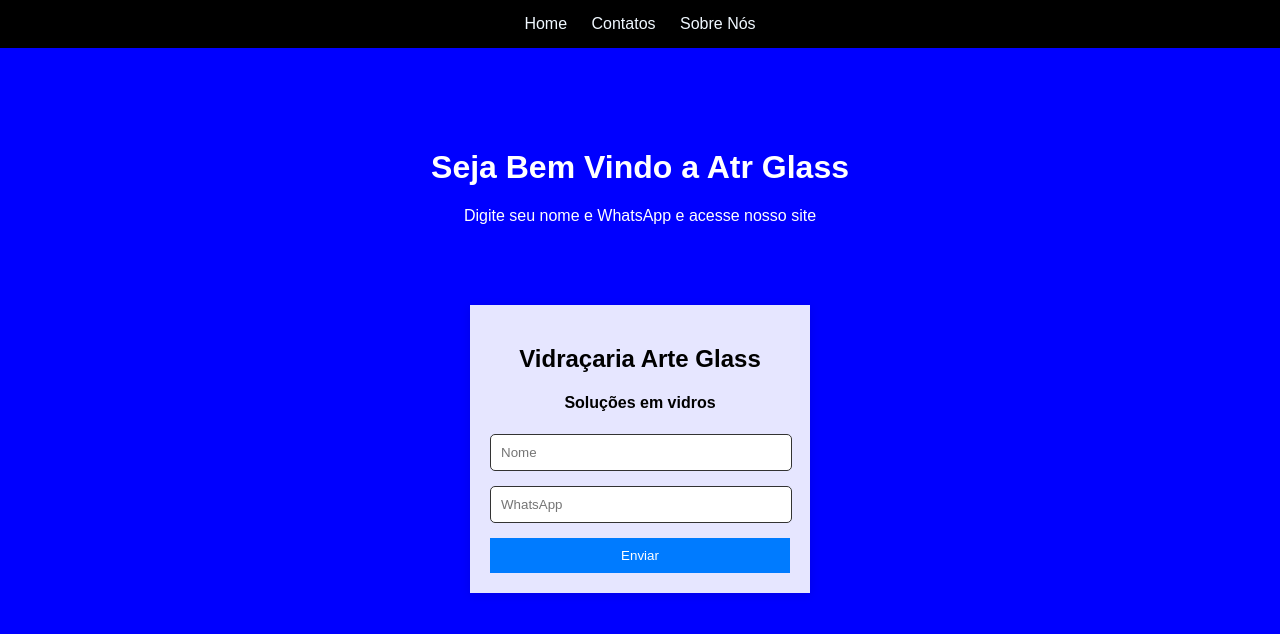
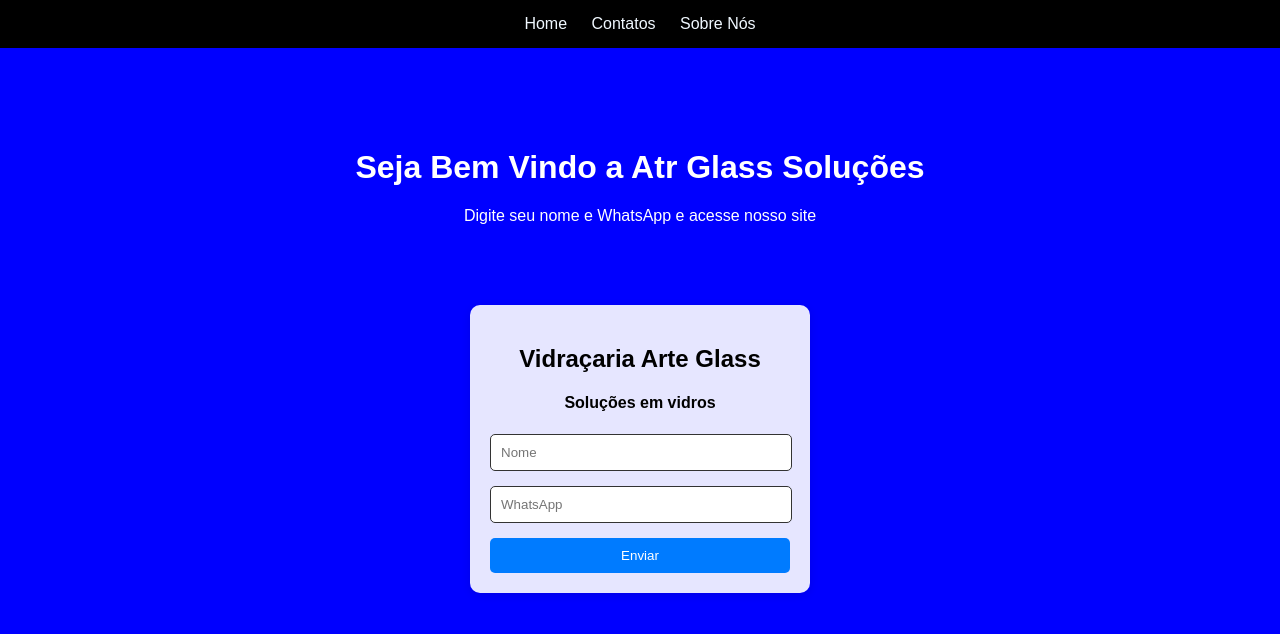
Before and after one commit to MarcosVinicius007/interface_UsuarioBlue, a plain HTML site: page index.html in a window 1280 px wide. Drawn offline with Linux system fonts and the light colour scheme.

Commit message:
Add boder-radius:5px nos botões e de 10px  na caixa
/*Add border-radius: 5px for buttons and 10px for box.*/
/*Add boder-radius:5px nos botões e de 10px  na caixa*/

```diff
--- a/index.html
+++ b/index.html
@@ -44,6 +44,7 @@
             padding: 20px;
             background-color: 10px;
             box-shadow: 0 2px 10px rgba(0,0,0,0.1);
+            border-radius: 10px;
             width: 300px;
             text-align: center;
             margin:80px;
@@ -59,6 +60,7 @@
             width: 100%;
             padding: 10px;
             background-color:#007bff ;
+            border-radius: 5px;
             color: #ffffff;
             border:none ;
 
@@ -66,7 +68,9 @@
 
 
         .login-container button:hover {
+
             background-color: #0056b3;
+            border-radius: 5px;
         @media (max-width: 768px) {
             .login-container {
                 width: 80%;
@@ -92,7 +96,7 @@
             <a href="#">Sobre Nós</a>
         </nav>
     </header>
-    <h1 class="text">Seja Bem Vindo a Atr Glass</h1>
+    <h1 class="text">Seja Bem Vindo a Atr Glass Soluções</h1>
     <a>Digite seu nome e WhatsApp e acesse nosso site</a>
 
     <div class="login-container">
```
